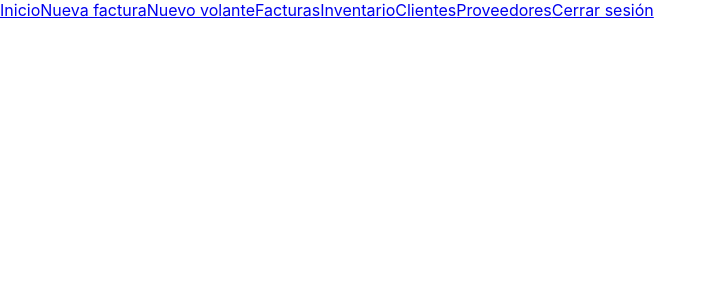
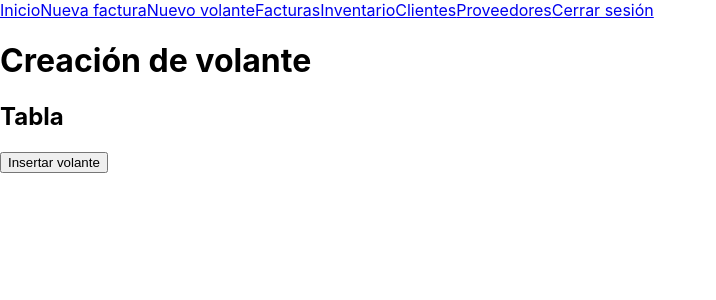
Before and after one commit to svntivgo/front-donraul, a React (Create React App) app: page /volante in a window 1280 px wide. Shown: the top 300 px of the page, without its empty margins (0-716 px from the left). Built offline with nearby package versions, Linux system fonts and the light colour scheme.

Commit message:
cambio de nombre

```diff
--- a/src/App.js
+++ b/src/App.js
@@ -4,7 +4,7 @@ import { Counter } from './features/counter/Counter';
 import './App.css';
 import Home from "./components/Home";
 import Facturacion from "./components/Facturacion";
-import Inventario from "./components/Inventario";
+import Volante from "./components/Volante";
 import Navbar from "./components/Navbar";
 import { BrowserRouter, Routes, Route } from 'react-router-dom';
 
@@ -15,7 +15,7 @@ function App() {
       <Routes>
         <Route path="/" element={<Home />} />
         <Route path="/facturacion" element={<Facturacion />} />
-        <Route path="/inventario" element={<Inventario />} />
+        <Route path="/volante" element={<Volante />} />
       </Routes>
     </BrowserRouter>
   );
--- a/src/components/inventario.jsx
+++ b/src/components/Volante.jsx
@@ -1,13 +1,13 @@
 import React from 'react'
 
-const Inventario = () => {
+const Volante = () => {
   return (
     <>
-      <h1>Inventario</h1>
+      <h1>Creación de volante</h1>
       <h2>Tabla</h2>
       <button>Insertar volante</button>
     </>
   );
 }
 
-export default Inventario
+export default Volante
```
